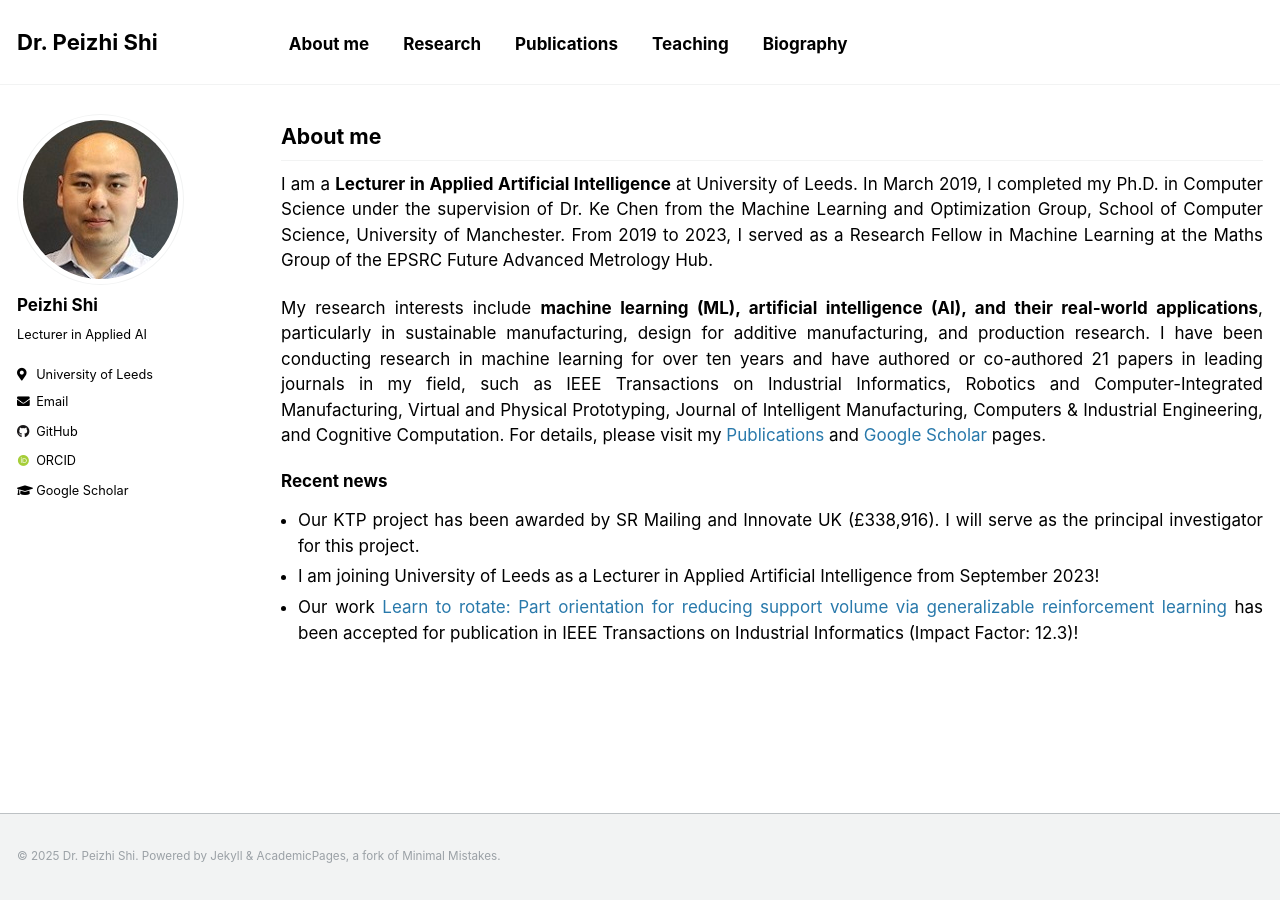
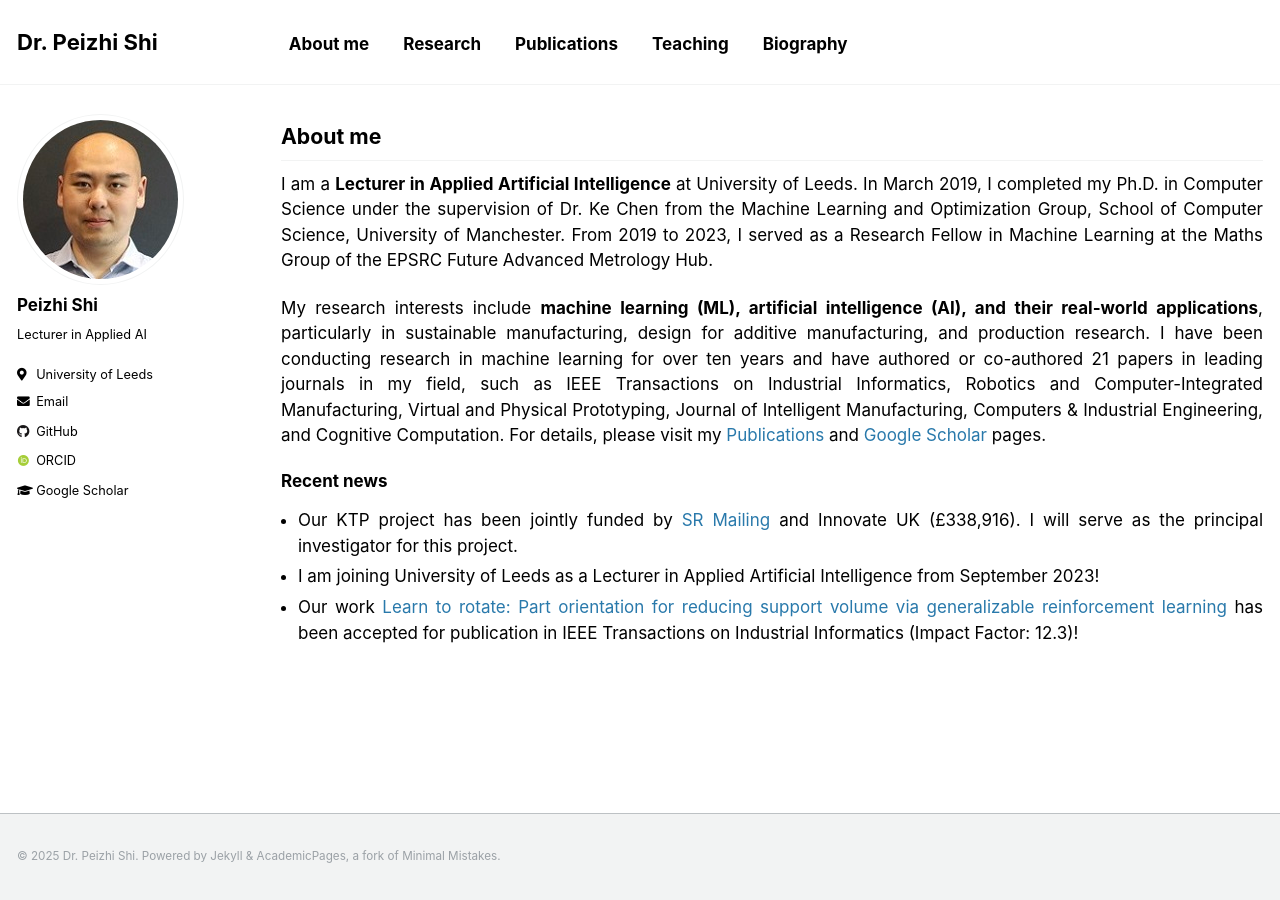
Before and after one commit to PeizhiShi/PeizhiShi.github.io, a Jekyll site: the page built from _pages/index.md, in a window 1280 px wide. Built offline with Jekyll 4.4.1, drawn with Linux system fonts in a browser that asks for light colours; some web fonts are replaced; our own code applies the rules of GitHub Pages for plain Markdown files.

Commit message:
Update index.md

```diff
--- a/_pages/index.md
+++ b/_pages/index.md
@@ -12,6 +12,6 @@ My research interests include **machine learning (ML), artificial intelligence (
 
 ### Recent news
 
-- Our KTP project has been awarded by SR Mailing and Innovate UK (£338,916). I will serve as the principal investigator for this project.
+- Our KTP project has been jointly funded by [SR Mailing](https://www.srmailing.co.uk) and Innovate UK (£338,916). I will serve as the principal investigator for this project.
 - I am joining University of Leeds as a Lecturer in Applied Artificial Intelligence from September 2023!
 - Our work [Learn to rotate: Part orientation for reducing support volume via generalizable reinforcement learning](https://ieeexplore.ieee.org/abstract/document/10054468) has been accepted for publication in IEEE Transactions on Industrial Informatics (Impact Factor: 12.3)!
```
